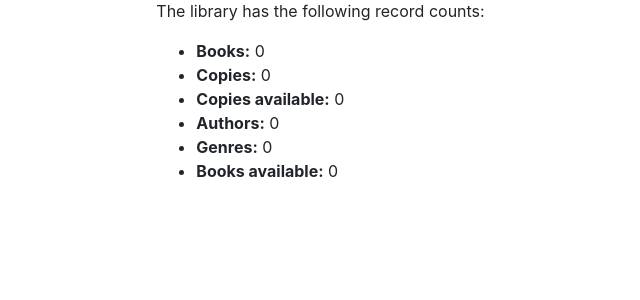
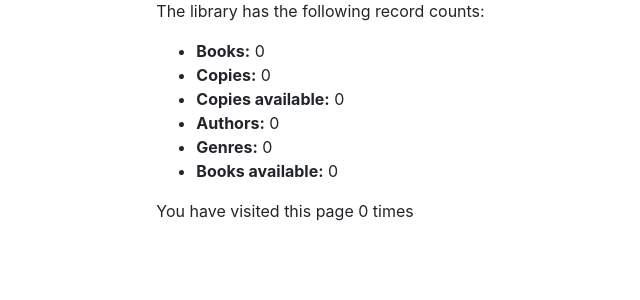
Before and after one commit to hiendt-0025/locallibrary, a Django app: page /catalog/ in a window 1280 px wide. Shown: the part 143-443 px from the top of the page, without its empty margins (72-712 px from the left). Run offline with Django 3.2, Linux system fonts and the light colour scheme; data that the repository does not hold is empty; some libraries are stand-ins or nearby versions.

Commit message:
Django Tutorial Part 7: Sessions framework

```diff
--- a/catalog/templates/index.html
+++ b/catalog/templates/index.html
@@ -17,4 +17,5 @@
     <li><strong>Genres:</strong> {{ num_genre }}</li>
     <li><strong>Books available:</strong> {{ num_books_available }}</li>
   </ul>
+  <p>You have visited this page {{ num_visits}} {% if num_visits == 1 %} time {% else %} times {% endif %}</p>
 {% endblock %}
--- a/catalog/views.py
+++ b/catalog/views.py
@@ -15,6 +15,9 @@ def index(request):
 
   num_books_available = Book.objects.filter(title__contains='Nhung').count()
 
+  num_visits = request.session.get('num_visits', 0)
+  request.session['num_visits'] = num_visits+1
+
   context = {
     'num_books': num_books,
     'num_instances': num_instances,
@@ -22,6 +25,7 @@ def index(request):
     'num_authors': num_authors,
     'num_genre': num_genre,
     'num_books_available': num_books_available,
+    'num_visits': num_visits,
   }
 
   return render(request, 'index.html', context = context)
```
